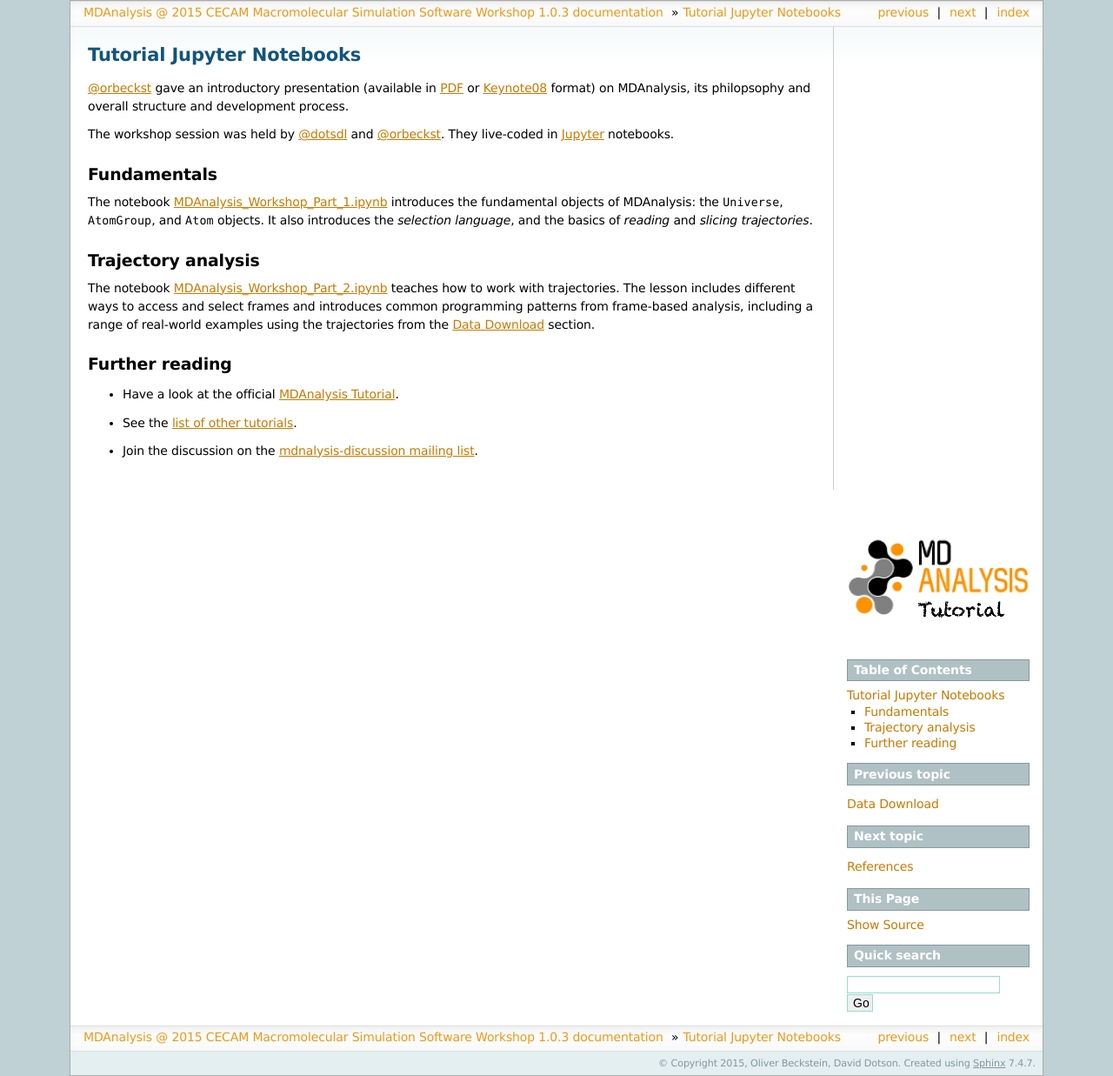
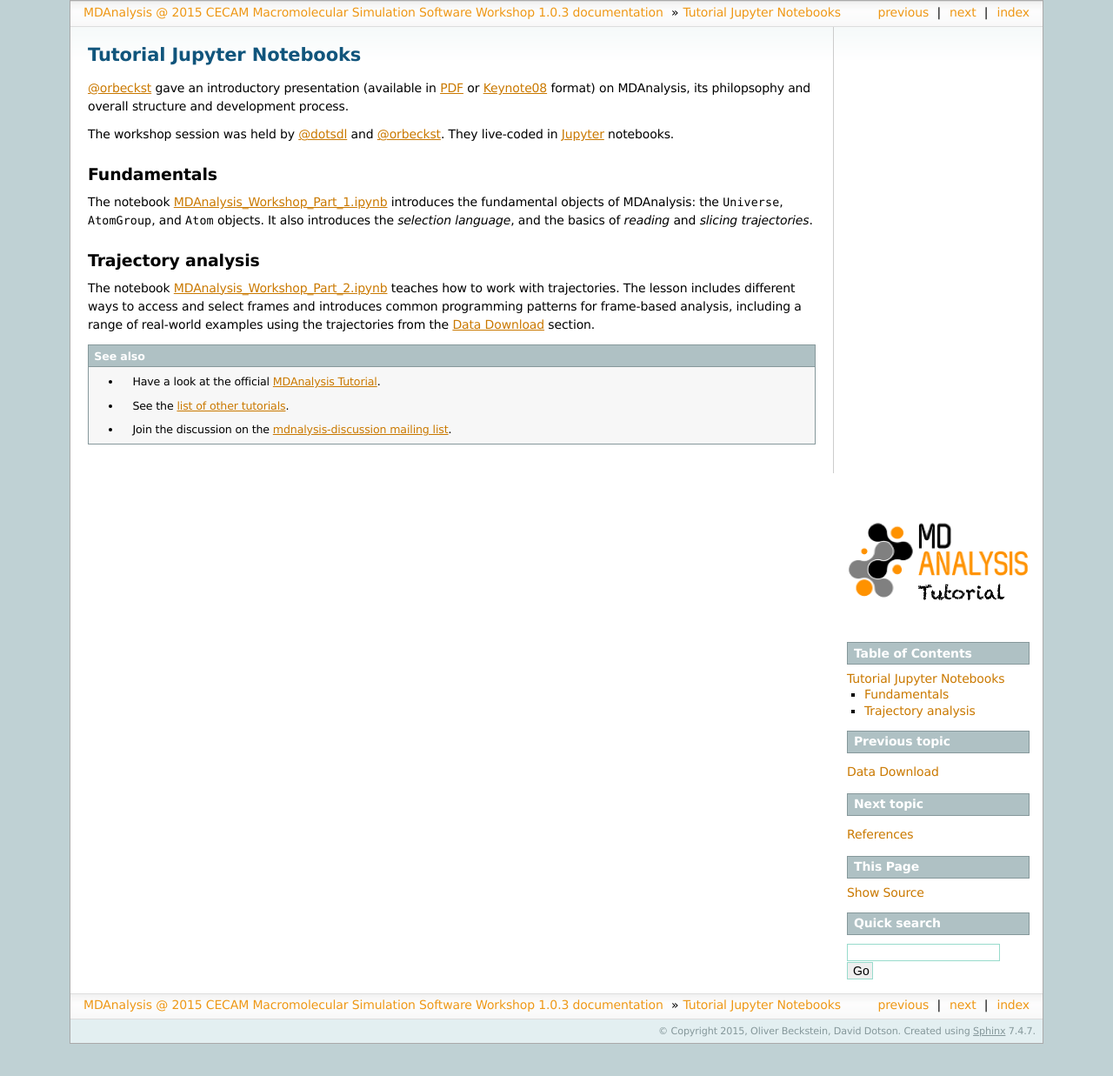
Before and after one commit to Becksteinlab/MDAnalysis-workshop, a Sphinx documentation site: the page built from doc/sphinx/notebooks.rst, in a window 1280 px wide. Shown: the whole page at 87% size. Built offline with Sphinx 7.4.7, drawn with Linux system fonts in a browser that asks for light colours; after the commit the page ends 1200 px from its top, so only the background shows below that.

Commit message:
made Further reading a SeeAlso box

```diff
--- a/doc/sphinx/notebooks.rst
+++ b/doc/sphinx/notebooks.rst
@@ -25,17 +25,15 @@ Trajectory analysis
 
 The notebook `MDAnalysis_Workshop_Part_2.ipynb`_ teaches how to work
 with trajectories. The lesson includes different ways to access and select
-frames and introduces common programming patterns from frame-based
+frames and introduces common programming patterns for frame-based
 analysis, including a range of real-world examples using the
 trajectories from the :ref:`chapter-datadownload` section.
 
 
-Further reading
-===============
-
-* Have a look at the official `MDAnalysis Tutorial`_.
-* See the `list of other tutorials`_.
-* Join the discussion on the `mdnalysis-discussion mailing list`_.
+.. SeeAlso::
+   * Have a look at the official `MDAnalysis Tutorial`_.
+   * See the `list of other tutorials`_.
+   * Join the discussion on the `mdnalysis-discussion mailing list`_.
 
 .. Links
 
```
